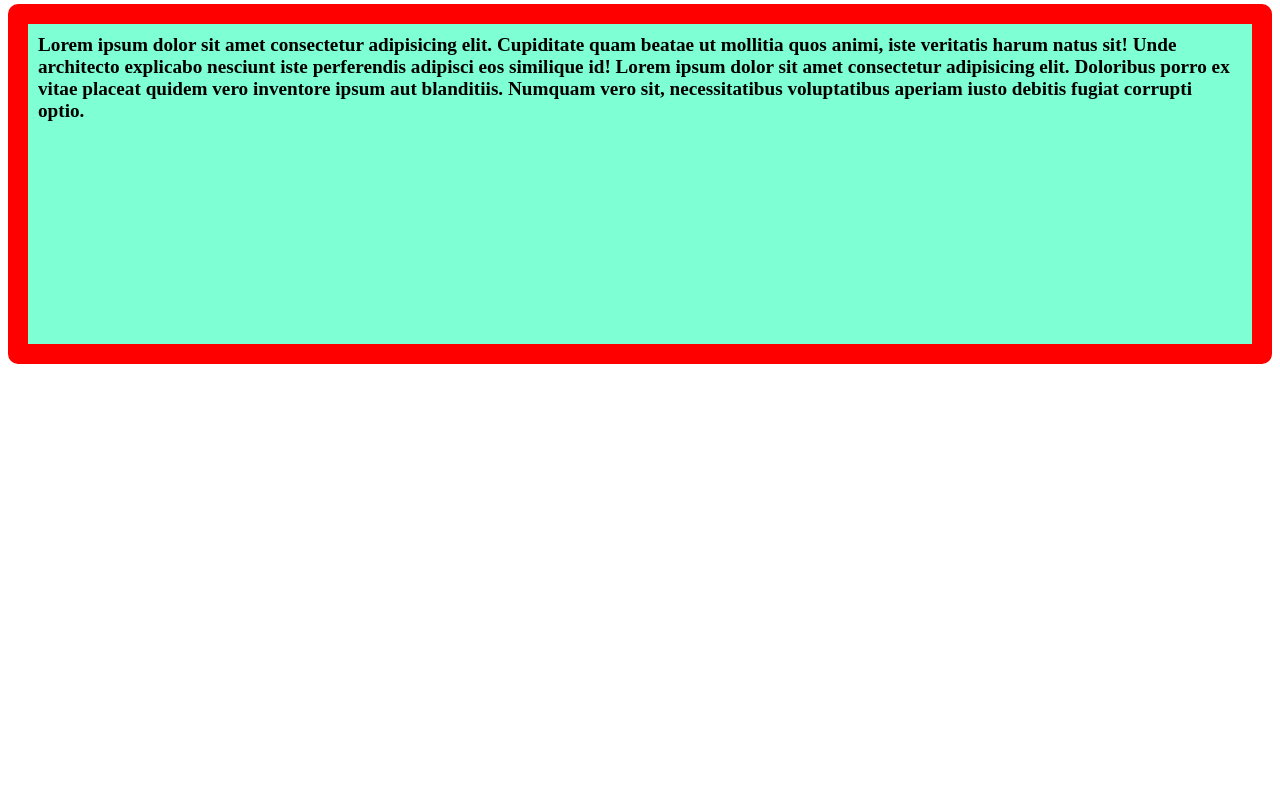
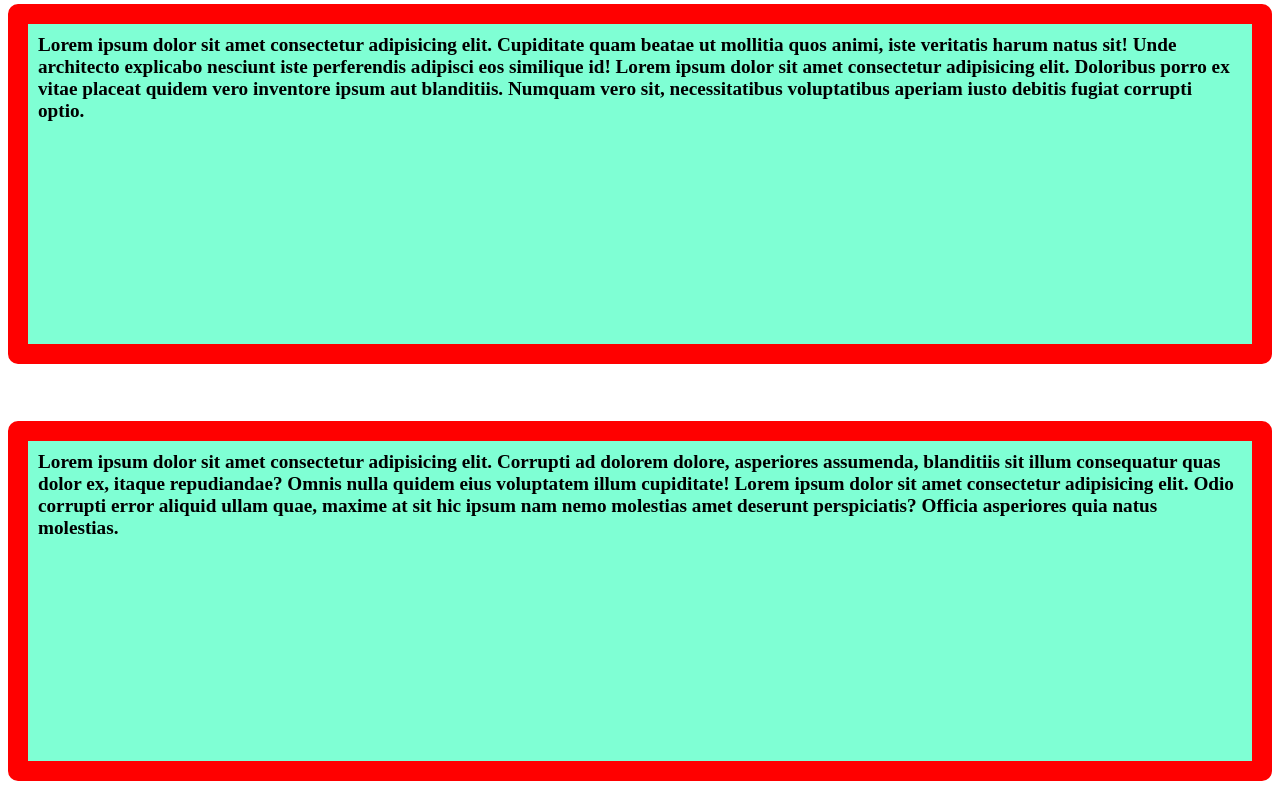
Before and after one commit to Rajib03/my-first-github-project, a plain HTML site: page index.html in a window 1280 px wide. Shown: the part 394-1194 px from the top of the page. Before the commit the page ends 800 px from the top, so only its background shows below. Drawn offline with Linux system fonts and the light colour scheme.

Commit message:
added paragraph

```diff
--- a/index.html
+++ b/index.html
@@ -9,5 +9,7 @@
 <body>
     <p>my new website</p>
     <p>Lorem ipsum dolor sit amet consectetur adipisicing elit. Cupiditate quam beatae ut mollitia quos animi, iste veritatis harum natus sit! Unde architecto explicabo nesciunt iste perferendis adipisci eos similique id! Lorem ipsum dolor sit amet consectetur adipisicing elit. Doloribus porro ex vitae placeat quidem vero inventore ipsum aut blanditiis. Numquam vero sit, necessitatibus voluptatibus aperiam iusto debitis fugiat corrupti optio.</p>
+    <br>
+    <p>Lorem ipsum dolor sit amet consectetur adipisicing elit. Corrupti ad dolorem dolore, asperiores assumenda, blanditiis sit illum consequatur quas dolor ex, itaque repudiandae? Omnis nulla quidem eius voluptatem illum cupiditate! Lorem ipsum dolor sit amet consectetur adipisicing elit. Odio corrupti error aliquid ullam quae, maxime at sit hic ipsum nam nemo molestias amet deserunt perspiciatis? Officia asperiores quia natus molestias.</p>
 </body>
 </html>
```
